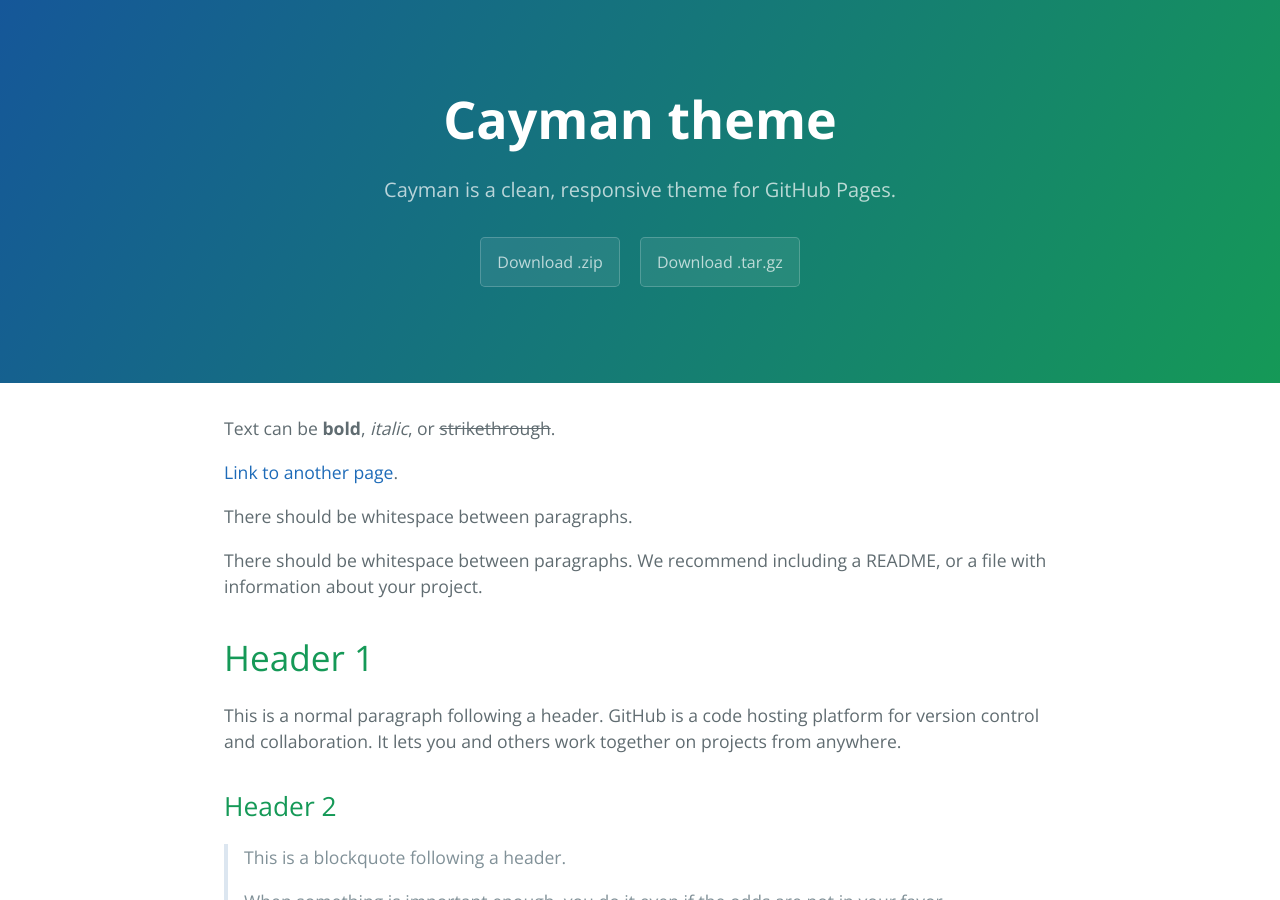
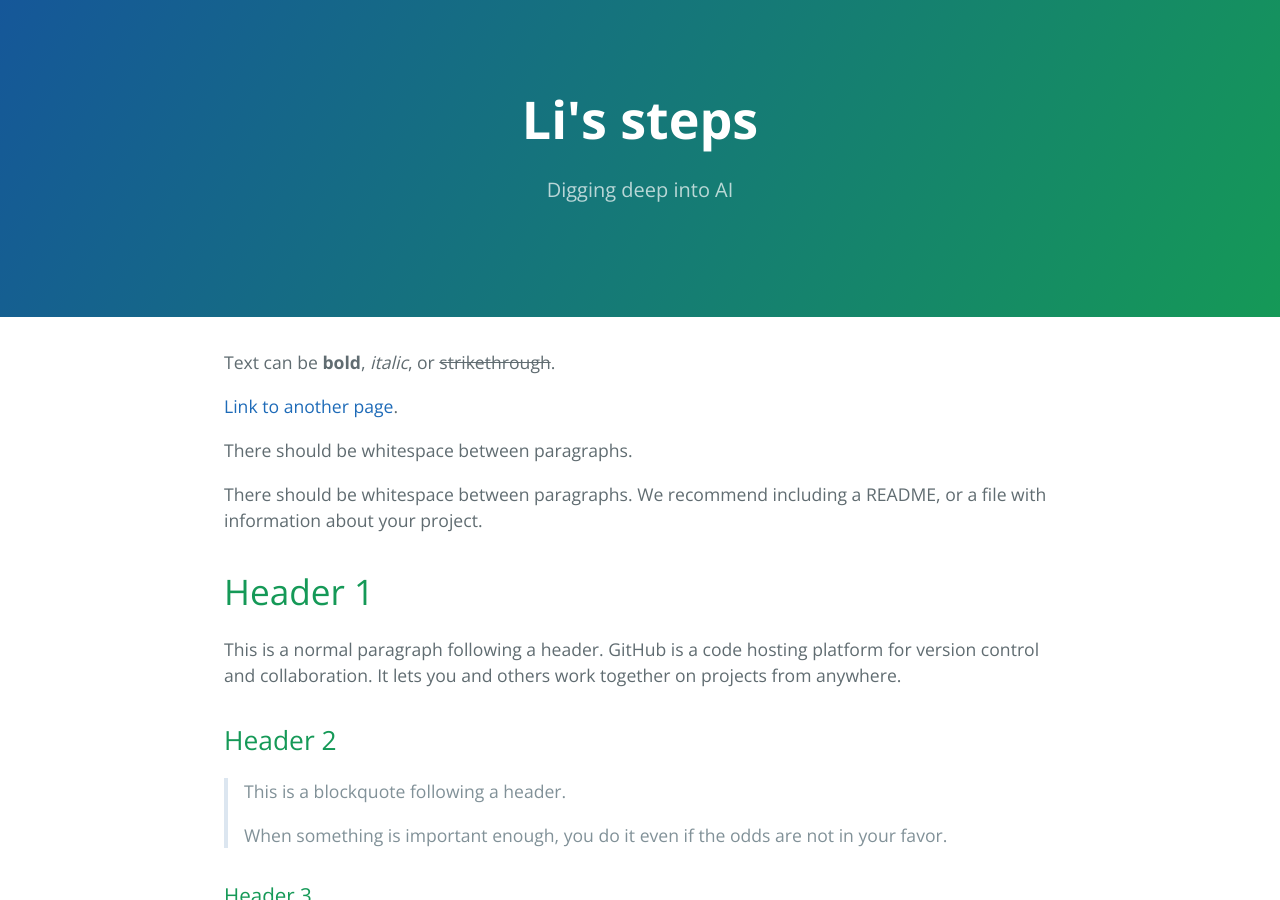
Before and after one commit to Doublingli/doublingli.github.io, a Jekyll site: the page built from index-help.md, in a window 1280 px wide and 900 px high. Built offline with Jekyll 4.4.1, drawn with Linux system fonts in a browser that asks for light colours.

Commit message:
Update _config.yml

```diff
--- a/_config.yml
+++ b/_config.yml
@@ -1,5 +1,5 @@
-title: Cayman theme
-description: Cayman is a clean, responsive theme for GitHub Pages.
-show_downloads: true
+title: Li's steps
+description: Digging deep into AI
+show_downloads: false
 google_analytics:
 theme: jekyll-theme-cayman
```
